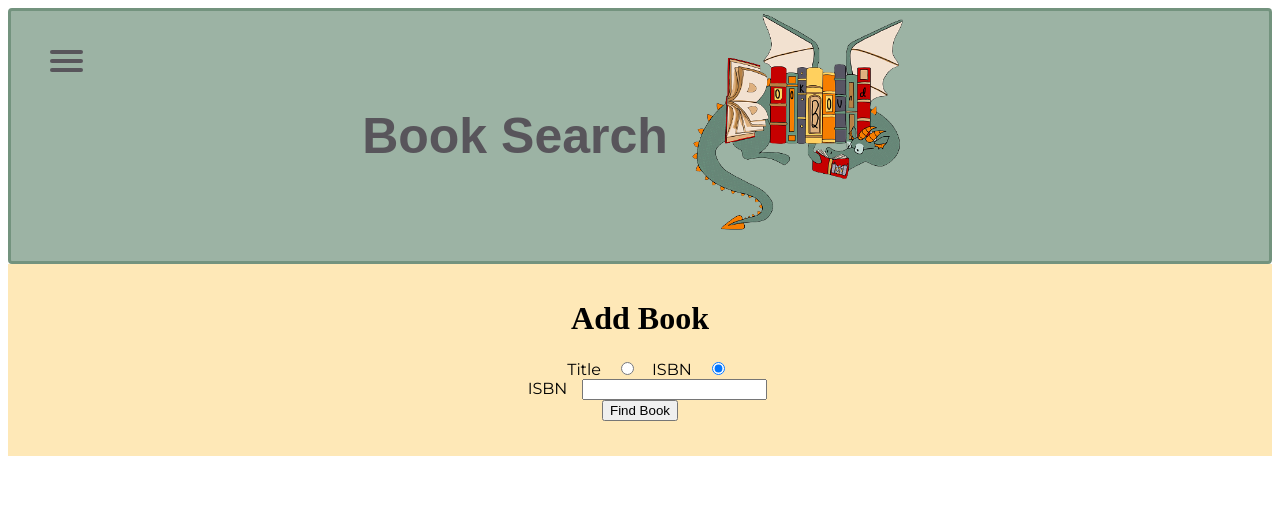
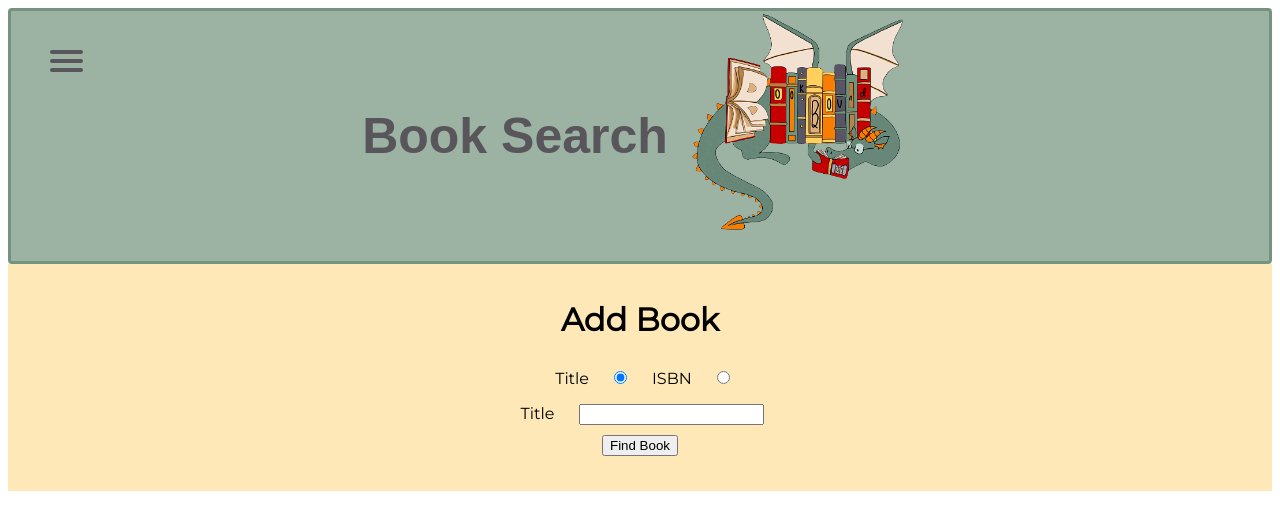
Before and after one commit to pratherb/TE-family-reading-final-capstone, a Vue app in the folder final-capstone/capstone/vue/: page /book in a window 1280 px wide. Shown: the top 530 px of the page. Built offline with nearby package versions, Linux system fonts and the light colour scheme; a web font is replaced by a local one.

Commit message:
Book results tweak

```diff
--- a/final-capstone/capstone/vue/src/components/AddBook.vue
+++ b/final-capstone/capstone/vue/src/components/AddBook.vue
@@ -3,13 +3,14 @@
     <form v-on:submit.prevent="getBook">
       <h1>Add Book</h1>
       <div>
-        <label for="title" checked>Title</label>
+        <label for="title">Title</label>
         <input
           type="radio"
           name="titleOrIsbn"
           id="title-button"
           v-model="selectedOption"
           value="title"
+          checked
         />
         <label for="isbn">ISBN</label>
         <input
@@ -53,7 +54,7 @@ export default {
     return {
       showResults: false,
       isbn: 0,
-      selectedOption: "isbn",
+      selectedOption: "title",
       bookToSearch: {
         searchTerm: "",
       },
@@ -102,10 +103,15 @@ export default {
 </script>
 
 <style scoped>
+@import url("https://fonts.googleapis.com/css2?family=Montserrat:wght@200&display=swap");
+
+
 .add-book {
   padding: 15px;
   text-align: center;
   background: rgba(254, 209, 113, 0.5);
+  font-family: "Montserrat", sans-serif;
+
 }
 
 .results-grid {
@@ -123,4 +129,12 @@ export default {
   border-radius: 8px;
   box-shadow: 0 2px 4px rgba(0, 0, 0, 0.1);
 } */
+
+button {
+  font-family: sans-serif;
+}
+
+input {
+  margin: 10px;
+}
 </style>
--- a/final-capstone/capstone/vue/src/components/BookDetail.vue
+++ b/final-capstone/capstone/vue/src/components/BookDetail.vue
@@ -100,7 +100,7 @@ export default {
   margin-bottom: 5px;
 }
 
-.book-details button {
-  margin-top: 10px;
+button {
+  margin-top: 25px;
 }
 </style>
--- a/final-capstone/capstone/vue/src/views/Reading.vue
+++ b/final-capstone/capstone/vue/src/views/Reading.vue
@@ -26,6 +26,8 @@ export default {
 
 <style scoped>
 @import url("https://fonts.googleapis.com/css2?family=Libre+Baskerville&display=swap%27");
+@import url("https://fonts.googleapis.com/css2?family=Montserrat:wght@200&display=swap");
+
 
 .results {
   background: rgb(254, 209, 113);
@@ -35,6 +37,8 @@ export default {
   /* margin-left: 15%;
   margin-right: 15%; */
   padding: 15px;
+  font-family: "Montserrat", sans-serif;
+
 }
 
 h2 {
```
